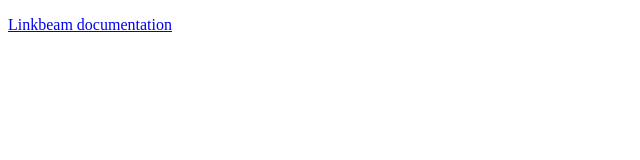
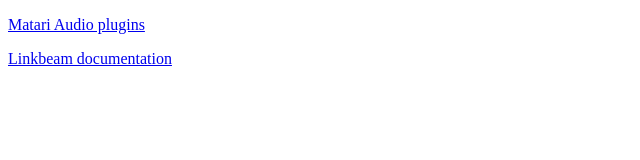
Before and after one commit to DerpcatMusic/DerpcatMusic.github.io, a plain HTML site: page index.html in a window 1280 px wide. Shown: the whole page, without its empty margins (0-640 px from the left). Drawn offline with Linux system fonts and the light colour scheme.

Commit message:
Link Matari Audio from GitHub Pages

```diff
--- a/index.html
+++ b/index.html
@@ -1,2 +1,6 @@
 <!doctype html>
-<html lang="en"><head><meta charset="utf-8"><meta name="viewport" content="width=device-width,initial-scale=1"><title>DerpcatMusic</title></head><body><p><a href="/linkbeam/">Linkbeam documentation</a></p></body></html>
+<html lang="en"><head><meta charset="utf-8"><meta name="viewport" content="width=device-width,initial-scale=1"><title>DerpcatMusic</title></head>
+<body>
+<p><a href="https://matari-audio.com/">Matari Audio plugins</a></p>
+<p><a href="/linkbeam/">Linkbeam documentation</a></p>
+</body></html>
```
